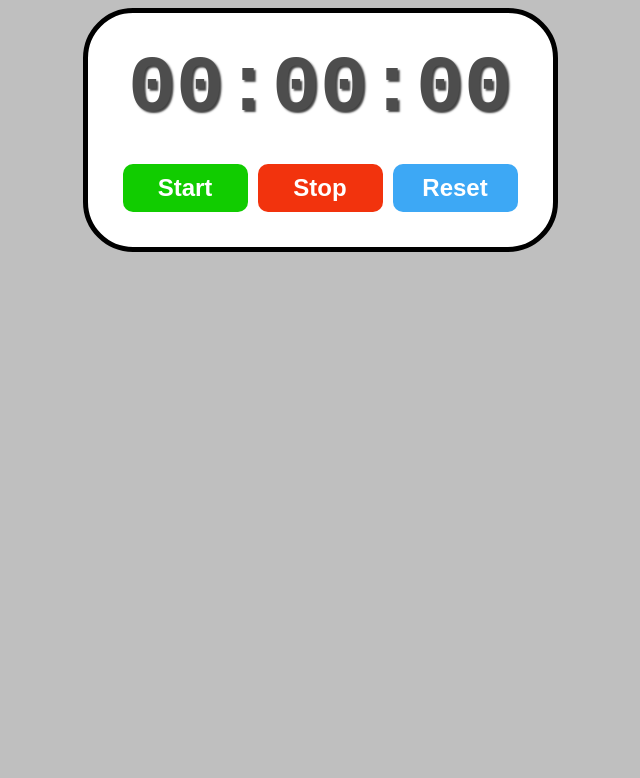
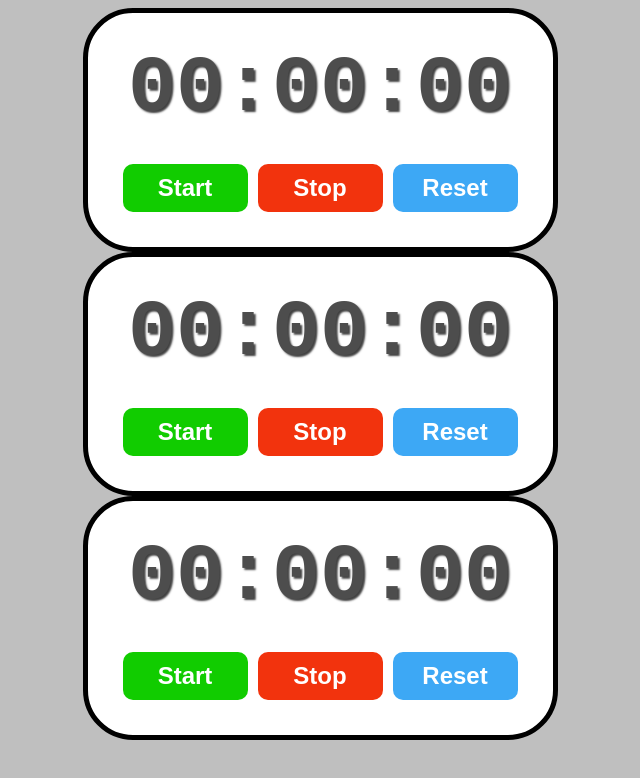
Before and after one commit to wespitia05/BroCodeReactJSStopWatch, a React (Vite) app in the folder my-react-app-stopwatch/: page / in a window 1280 px wide. Shown: the top 778 px of the page, without its empty margins (320-960 px from the left). Built offline with nearby package versions, Linux system fonts and the light colour scheme.

Commit message:
format time function complete

```diff
--- a/my-react-app-stopwatch/src/App.jsx
+++ b/my-react-app-stopwatch/src/App.jsx
@@ -2,7 +2,11 @@
 
 function App() {
     return(
-        <StopWatch />
+        <div>
+            <StopWatch />
+            <StopWatch />
+            <StopWatch />
+        </div>
     );
 }
 
--- a/my-react-app-stopwatch/src/StopWatch.jsx
+++ b/my-react-app-stopwatch/src/StopWatch.jsx
@@ -50,7 +50,17 @@
 
     // this function will handle formatting the time
     function formatTime() {
-        return `00:00:00`;
+        let hours = Math.floor(elapsedTime / (1000 * 60 * 60));
+        let minutes = Math.floor(elapsedTime / (1000 * 60) % 60);
+        let seconds = Math.floor(elapsedTime / (1000) % 60);
+        let milliseconds = Math.floor((elapsedTime % 1000) / 10);
+
+        hours = String(hours).padStart(2, "0");
+        minutes = String(minutes).padStart(2, "0");
+        seconds = String(seconds).padStart(2, "0");
+        milliseconds = String(milliseconds).padStart(2, "0");
+
+        return `${minutes}:${seconds}:${milliseconds}`;
     }
 
     return(
```
